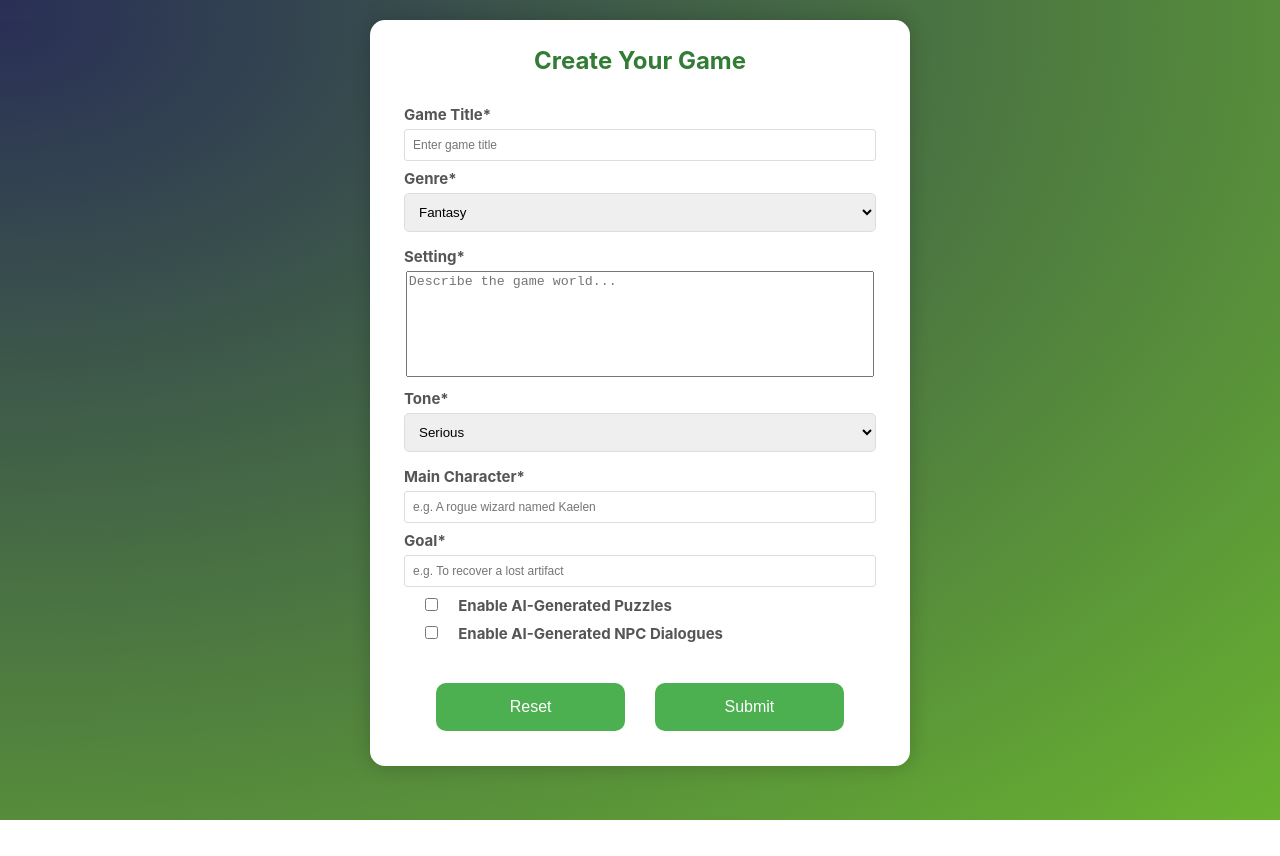
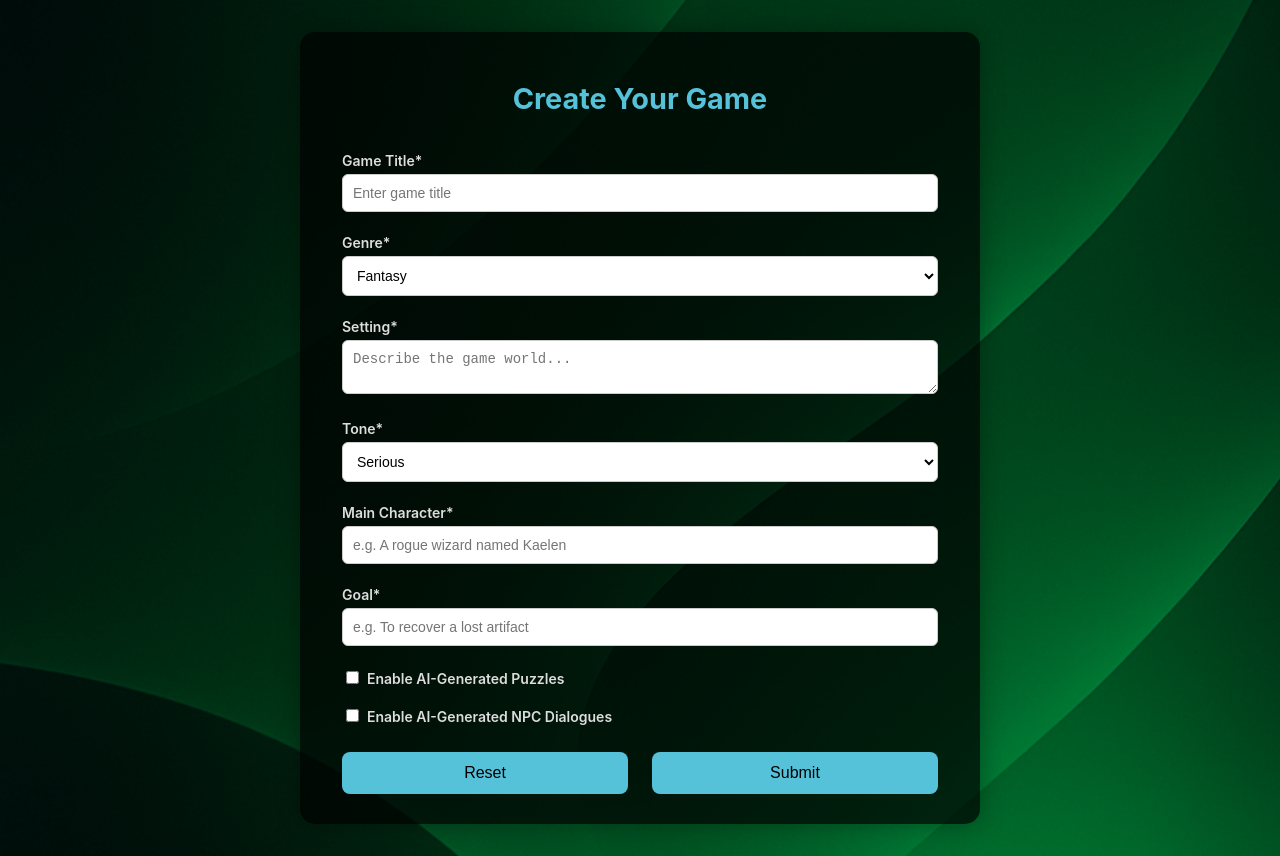
Before and after one commit to Vafakos/text-based-ai-framework, a React (Vite) app in the folder frontend/: page /form in a window 1280 px wide. Before the commit the page ends 820 px from the top, so only its background shows below. Built offline with nearby package versions, Linux system fonts and the light colour scheme.

Commit message:
style: some ui changes

```diff
--- a/frontend/src/index.css
+++ b/frontend/src/index.css
@@ -1,88 +1,13 @@
+/* index.css */
+
 html,
 body {
     margin: 0;
     padding: 0;
     height: 100%;
-    background-image: radial-gradient(ellipse at top left, #292f56, #69b330);
+    background-image: url("/bg.png");
     background-repeat: no-repeat;
     background-size: cover;
+    background-position: center;
     font-family: Inter, Avenir, Helvetica, Arial, sans-serif;
 }
-
-.home {
-    display: flex;
-    flex-direction: column;
-    min-height: 100vh;
-}
-
-.top-bar {
-    background-color: #111;
-    padding: 1rem;
-}
-
-.logo {
-    color: #fff;
-    font-weight: bold;
-    font-size: 1.2rem;
-}
-
-.hero {
-    margin-bottom: 2rem;
-    flex: 1;
-    display: flex;
-    flex-direction: column;
-    justify-content: center;
-    align-items: center;
-    text-align: center;
-    padding: 2rem 1rem;
-    color: #fff;
-}
-
-.hero-content {
-    background-color: rgba(0, 0, 0, 0.5);
-    padding: 2rem;
-    border-radius: 8px;
-    max-width: 600px;
-    margin: 0 auto;
-}
-
-.hero h1 {
-    font-size: 2.5rem;
-    margin-bottom: 0.5rem;
-}
-
-.hero p {
-    margin-bottom: 1rem;
-    font-size: 1.2rem;
-}
-
-.hero button {
-    margin-top: 2rem;
-    background-color: #55c2da;
-    color: #000;
-    padding: 0.75rem 1.5rem;
-    font-size: 1.2rem;
-    cursor: pointer;
-    border: none;
-    border-radius: 4px;
-    transition: background-color 0.2s, transform 0.2s;
-}
-
-.hero button:hover {
-    background-color: #47a8c4;
-    transform: translateY(-2px);
-}
-
-.description {
-    background-color: #0000006b;
-    text-align: center;
-    padding: 1.5rem 1rem;
-}
-
-.description p {
-    border-radius: 8px;
-    max-width: 600px;
-    margin: 0 auto;
-    color: #fff;
-    line-height: 1.4;
-}
--- a/frontend/src/pages/Form.jsx
+++ b/frontend/src/pages/Form.jsx
@@ -1,4 +1,4 @@
-import React, { useState } from "react";
+import { useState } from "react";
 import "../styles/Form.css";
 
 export default function Form() {
@@ -13,7 +13,7 @@ export default function Form() {
 
     const handleSubmit = (e) => {
         e.preventDefault();
-        console.log(
+        const formData = {
             gameTitle,
             genre,
             setting,
@@ -21,9 +21,10 @@ export default function Form() {
             mainCharacter,
             goal,
             puzzlesEnabled,
-            npcEnabled
-        );
-        // Add your form submission logic here (e.g. save or send to AI)
+            npcEnabled,
+        };
+        console.log("Form submitted:", formData);
+        // Add form handling logic here
     };
 
     const handleReset = () => {
@@ -39,14 +40,13 @@ export default function Form() {
 
     return (
         <div className="game-form">
-            <div className="App">
+            <div className="form-container">
                 <h1>Create Your Game</h1>
                 <fieldset>
-                    <form action="#" method="get">
+                    <form onSubmit={handleSubmit}>
                         <label htmlFor="gameTitle">Game Title*</label>
                         <input
                             type="text"
-                            name="gameTitle"
                             id="gameTitle"
                             value={gameTitle}
                             onChange={(e) => setGameTitle(e.target.value)}
@@ -55,12 +55,7 @@ export default function Form() {
                         />
 
                         <label htmlFor="genre">Genre*</label>
-                        <select
-                            name="genre"
-                            id="genre"
-                            value={genre}
-                            onChange={(e) => setGenre(e.target.value)}
-                        >
+                        <select id="genre" value={genre} onChange={(e) => setGenre(e.target.value)}>
                             <option value="Fantasy">Fantasy</option>
                             <option value="Sci-Fi">Sci-Fi</option>
                             <option value="Horror">Horror</option>
@@ -70,10 +65,7 @@ export default function Form() {
 
                         <label htmlFor="setting">Setting*</label>
                         <textarea
-                            name="setting"
                             id="setting"
-                            cols="30"
-                            rows="4"
                             value={setting}
                             onChange={(e) => setSetting(e.target.value)}
                             placeholder="Describe the game world..."
@@ -81,12 +73,7 @@ export default function Form() {
                         ></textarea>
 
                         <label htmlFor="tone">Tone*</label>
-                        <select
-                            name="tone"
-                            id="tone"
-                            value={tone}
-                            onChange={(e) => setTone(e.target.value)}
-                        >
+                        <select id="tone" value={tone} onChange={(e) => setTone(e.target.value)}>
                             <option value="Serious">Serious</option>
                             <option value="Funny">Funny</option>
                             <option value="Dark">Dark</option>
@@ -96,7 +83,6 @@ export default function Form() {
                         <label htmlFor="mainCharacter">Main Character*</label>
                         <input
                             type="text"
-                            name="mainCharacter"
                             id="mainCharacter"
                             value={mainCharacter}
                             onChange={(e) => setMainCharacter(e.target.value)}
@@ -107,7 +93,6 @@ export default function Form() {
                         <label htmlFor="goal">Goal*</label>
                         <input
                             type="text"
-                            name="goal"
                             id="goal"
                             value={goal}
                             onChange={(e) => setGoal(e.target.value)}
@@ -115,33 +100,32 @@ export default function Form() {
                             required
                         />
 
-                        <label>
+                        <label htmlFor="puzzlesEnabled">
                             <input
+                                id="puzzlesEnabled"
                                 type="checkbox"
-                                name="puzzlesEnabled"
                                 checked={puzzlesEnabled}
                                 onChange={() => setPuzzlesEnabled(!puzzlesEnabled)}
                             />
                             Enable AI-Generated Puzzles
                         </label>
 
-                        <label>
+                        <label htmlFor="npcEnabled">
                             <input
+                                id="npcEnabled"
                                 type="checkbox"
-                                name="npcEnabled"
                                 checked={npcEnabled}
                                 onChange={() => setNpcEnabled(!npcEnabled)}
                             />
                             Enable AI-Generated NPC Dialogues
                         </label>
 
-                        <br />
-                        <button type="reset" value="reset" onClick={handleReset}>
-                            Reset
-                        </button>
-                        <button type="submit" value="Submit" onClick={handleSubmit}>
-                            Submit
-                        </button>
+                        <div className="form-buttons">
+                            <button type="reset" onClick={handleReset}>
+                                Reset
+                            </button>
+                            <button type="submit">Submit</button>
+                        </div>
                     </form>
                 </fieldset>
             </div>
--- a/frontend/src/pages/Home.jsx
+++ b/frontend/src/pages/Home.jsx
@@ -1,14 +1,11 @@
 import { useNavigate } from "react-router";
+import "../styles/Home.css";
 
 export default function Home() {
     let navigate = useNavigate();
 
     return (
         <div className="home">
-            <header className="top-bar">
-                <div className="logo">Text-Based AI Framework</div>
-            </header>
-
             <section className="hero">
                 <div className="hero-content">
                     <h1>Text-Based AI Framework</h1>
--- a/frontend/src/styles/Form.css
+++ b/frontend/src/styles/Form.css
@@ -1,81 +1,81 @@
+/* Form.css */
+
 .game-form {
     text-align: center;
+    padding: 2rem;
+    color: #fff;
 }
 
-.game-form .App {
+.form-container {
+    background-color: rgba(0, 0, 0, 0.7);
+    border-radius: 15px;
+    box-shadow: 0 0 25px rgba(0, 0, 0, 0.3);
+    padding: 30px 40px;
+    width: 90%;
+    max-width: 600px;
+    margin: auto;
+    transition: transform 0.2s;
+}
+
+.form-container h1 {
+    font-size: 1.8rem;
+    color: #55c2da;
+    margin-bottom: 1.5rem;
+}
+
+.form-container fieldset {
+    border: none;
+    padding: 0;
+}
+
+.form-container label {
+    font-size: 14px;
+    display: block;
+    margin-top: 12px;
+    margin-bottom: 5px;
+    text-align: left;
+    color: #ddd;
+    font-weight: 600;
+}
+
+.form-container input,
+.form-container select,
+.form-container textarea {
+    width: 100%;
+    padding: 10px;
+    box-sizing: border-box;
+    border: 1px solid #ccc;
+    border-radius: 6px;
+    font-size: 14px;
+    margin-bottom: 10px;
     background-color: #fff;
-    border-radius: 15px;
-    box-shadow: 0 0 20px rgba(0, 0, 0, 0.2);
-    padding: 10px 20px;
-    transition: transform 0.2s;
-    width: 500px;
-    text-align: center;
-    margin: auto;
+    color: #000;
+}
+
+.form-container input[type="checkbox"] {
+    width: auto;
+    margin-right: 8px;
+}
+
+.form-buttons {
+    display: flex;
+    justify-content: space-between;
     margin-top: 20px;
 }
 
-.game-form h1 {
-    font-size: x-large;
-    text-align: center;
-    color: #327c35;
+.form-buttons button {
+    padding: 12px 20px;
+    border-radius: 8px;
+    border: none;
+    cursor: pointer;
+    font-size: 16px;
+    background-color: #55c2da;
+    color: #000;
+    transition: background-color 0.3s, transform 0.2s;
+    width: 48%;
 }
 
-.game-form fieldset {
-    border: none;
+.form-buttons button:hover {
+    background-color: #47a8c4;
+    transform: scale(1.03);
 }
-
-.game-form input {
-    display: block;
-    width: 100%;
-    padding: 8px;
-    box-sizing: border-box;
-    border: 1px solid #ddd;
-    border-radius: 3px;
-    font-size: 12px;
-}
-
-.game-form input[type="radio"],
-.game-form input[type="checkbox"] {
-    display: inline;
-    width: 10%;
-}
-
-.game-form select {
-    display: block;
-    width: 100%;
-    margin-bottom: 15px;
-    padding: 10px;
-    box-sizing: border-box;
-    border: 1px solid #ddd;
-    border-radius: 5px;
-}
-
-.game-form label {
-    font-size: 15px;
-    display: block;
-    width: 100%;
-    margin-top: 8px;
-    margin-bottom: 5px;
-    text-align: left;
-    color: #555;
-    font-weight: bold;
-}
-
-.game-form button {
-    padding: 15px;
-    border-radius: 10px;
-    margin: 15px;
-    border: none;
-    color: white;
-    cursor: pointer;
-    background-color: #4caf50;
-    width: 40%;
-    font-size: 16px;
-}
-
-.game-form textarea {
-    resize: none;
-    width: 98%;
-    min-height: 100px;
-    max-height: 150px;
-}
--- /dev/null
+++ b/frontend/src/styles/Home.css
@@ -0,0 +1,74 @@
+/* Home.css */
+
+.home {
+    display: flex;
+    flex-direction: column;
+    min-height: 100vh;
+}
+
+.logo {
+    color: #fff;
+    font-weight: bold;
+    font-size: 1.2rem;
+}
+
+.hero {
+    margin-bottom: 2rem;
+    flex: 1;
+    display: flex;
+    flex-direction: column;
+    justify-content: center;
+    align-items: center;
+    text-align: center;
+    padding: 2rem 1rem;
+    color: #fff;
+}
+
+.hero-content {
+    background-color: rgba(0, 0, 0, 0.5);
+    padding: 2rem;
+    border-radius: 8px;
+    max-width: 600px;
+    margin: 0 auto;
+}
+
+.hero h1 {
+    font-size: 2.5rem;
+    margin-bottom: 0.5rem;
+}
+
+.hero p {
+    margin-bottom: 1rem;
+    font-size: 1.2rem;
+}
+
+.hero button {
+    margin-top: 2rem;
+    background-color: #55c2da;
+    color: #000;
+    padding: 0.75rem 1.5rem;
+    font-size: 1.2rem;
+    cursor: pointer;
+    border: none;
+    border-radius: 4px;
+    transition: background-color 0.3s, transform 0.2s;
+}
+
+.hero button:hover {
+    background-color: #47a8c4;
+    transform: scale(1.03);
+}
+
+.description {
+    background-color: #0000006b;
+    text-align: center;
+    padding: 1.5rem 1rem;
+}
+
+.description p {
+    border-radius: 8px;
+    max-width: 600px;
+    margin: 0 auto;
+    color: #fff;
+    line-height: 1.4;
+}
```
Also changed, not shown: frontend/public/bg.png (added).
